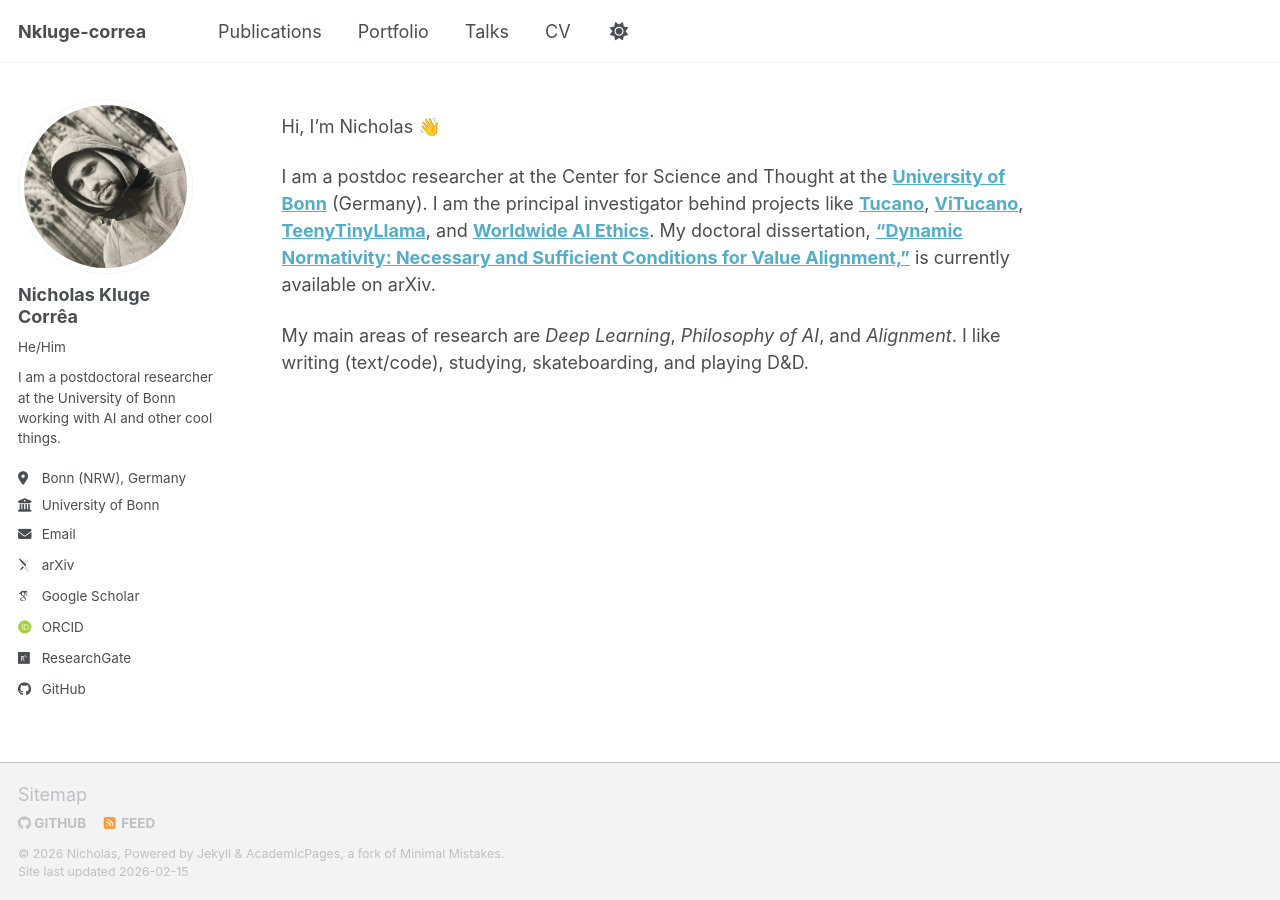
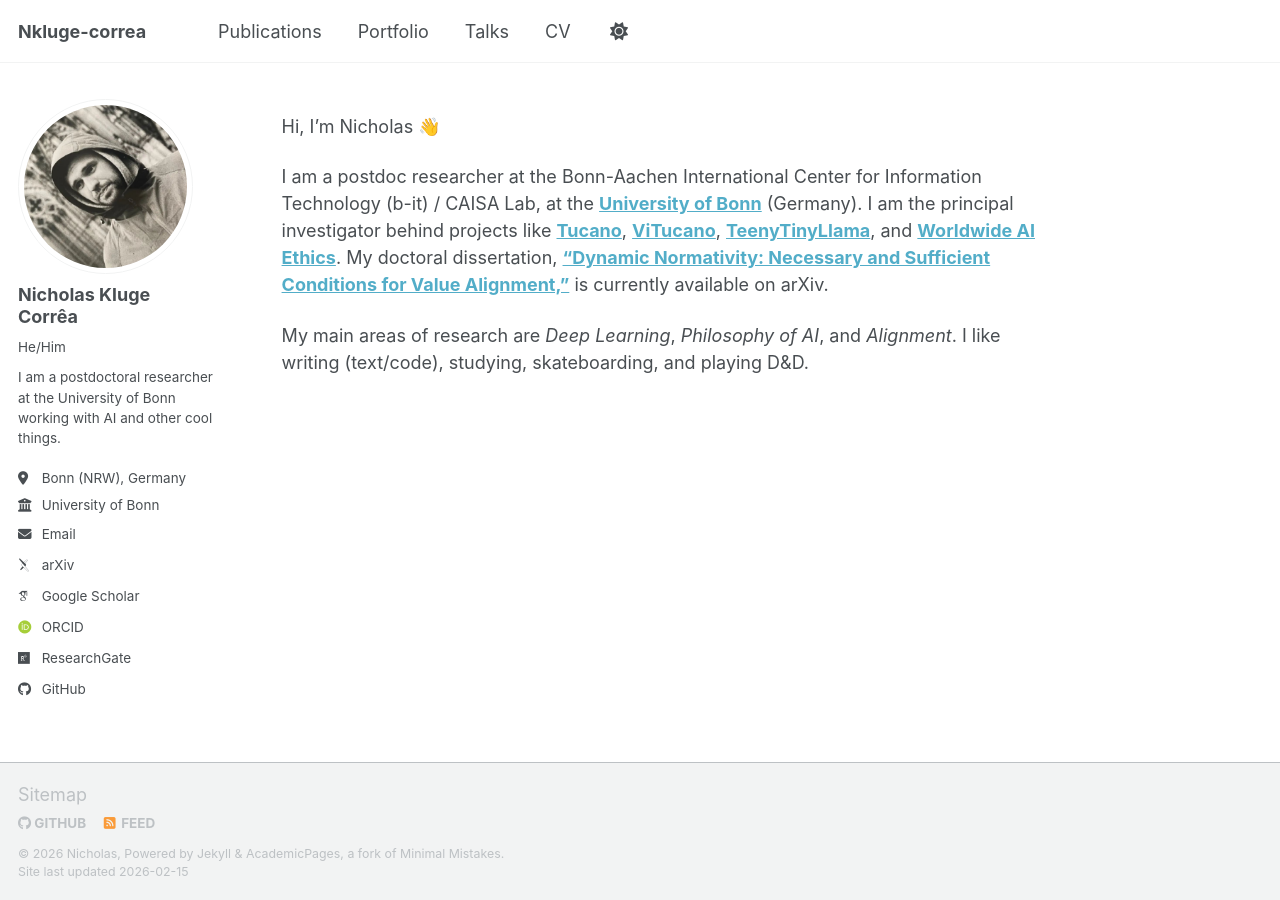
Before and after one commit to Nkluge-correa/Nkluge-correa.github.io, a Jekyll site: the page built from _pages/about.md, in a window 1280 px wide. Built offline with Jekyll 4.4.1, drawn with Linux system fonts in a browser that asks for light colours; some web fonts are replaced; a script bundle is joined from its source files by our own code; library files that are not in the unit come from our copies.

Commit message:
Update affiliation and research interests in about.md

```diff
--- a/_pages/about.md
+++ b/_pages/about.md
@@ -9,6 +9,6 @@ redirect_from:
 
 Hi, I'm Nicholas 👋
 
-I am a postdoc researcher at the Center for Science and Thought at the [**University of Bonn**](https://www.uni-bonn.de/en?set_language=en) (Germany). I am the principal investigator behind projects like [**Tucano**](https://nkluge-correa.github.io/Tucano/), [**ViTucano**](https://nkluge-correa.github.io/TucanoBR/ViTucano-2b8-v1), [**TeenyTinyLlama**](https://nkluge-correa.github.io/TeenyTinyLlama/), and [**Worldwide AI Ethics**](https://nkluge-correa.github.io/worldwide_AI-ethics/). My doctoral dissertation, [**"Dynamic Normativity: Necessary and Sufficient Conditions for Value Alignment,"**](https://arxiv.org/abs/2406.11039) is currently available on arXiv.
+I am a postdoc researcher at the Bonn-Aachen International Center for Information Technology (b-it) / CAISA Lab, at the [**University of Bonn**](https://www.uni-bonn.de/en?set_language=en) (Germany). I am the principal investigator behind projects like [**Tucano**](https://nkluge-correa.github.io/Tucano/), [**ViTucano**](https://nkluge-correa.github.io/TucanoBR/ViTucano-2b8-v1), [**TeenyTinyLlama**](https://nkluge-correa.github.io/TeenyTinyLlama/), and [**Worldwide AI Ethics**](https://nkluge-correa.github.io/worldwide_AI-ethics/). My doctoral dissertation, [**"Dynamic Normativity: Necessary and Sufficient Conditions for Value Alignment,"**](https://arxiv.org/abs/2406.11039) is currently available on arXiv.
 
 My main areas of research are _Deep Learning_, _Philosophy of AI_, and _Alignment_. I like writing (text/code), studying, skateboarding, and playing D&D.
```
